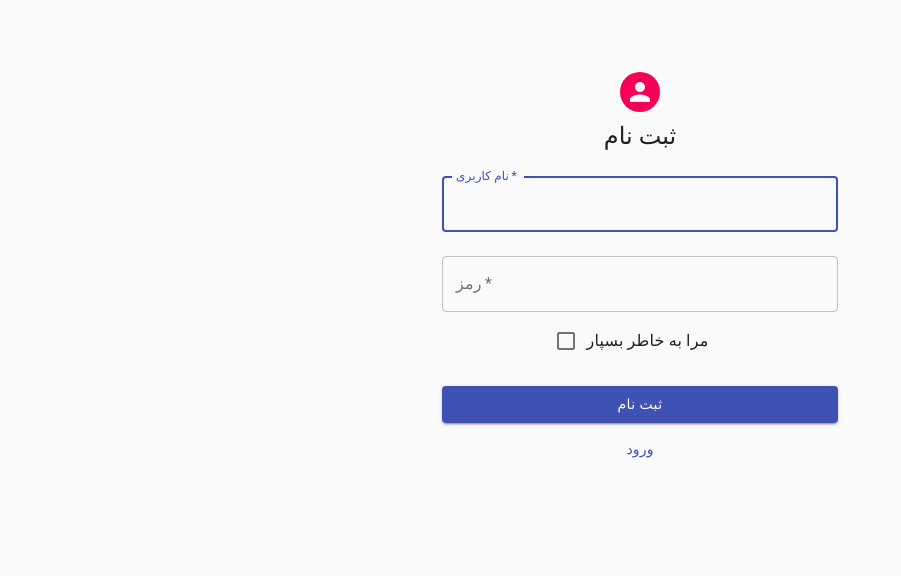
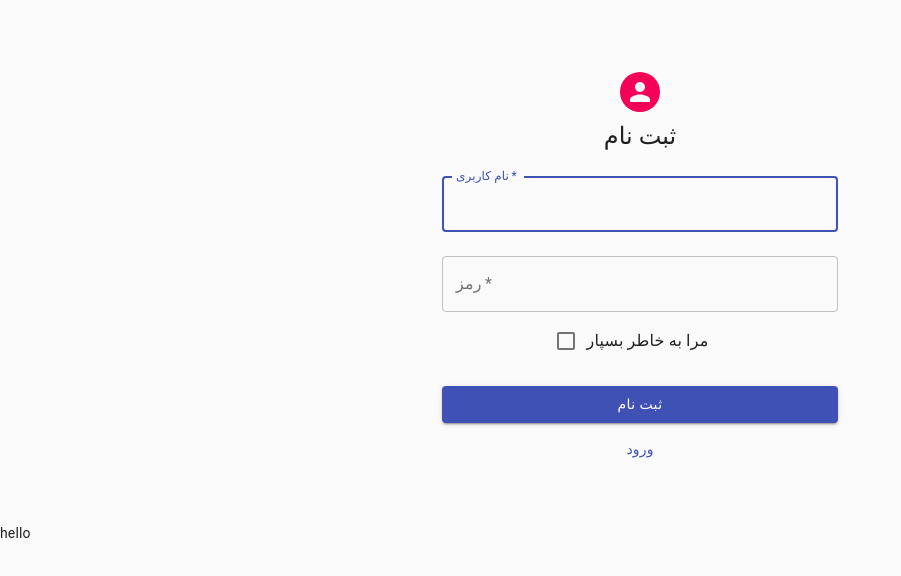
Before and after one commit to amirjrn/tasksReact, a React (Create React App) app: page /login in a window 1280 px wide. Shown: the top 576 px of the page, without its empty margins (0-901 px from the left). Built offline with nearby package versions, Linux system fonts and the light colour scheme.

Commit message:
added react router

```diff
--- a/package.json
+++ b/package.json
@@ -8,6 +8,7 @@
     "@testing-library/react": "^9.5.0",
     "@testing-library/user-event": "^7.2.1",
     "axios": "^0.19.2",
+    "history": "^5.0.0",
     "react": "^16.13.1",
     "react-dom": "^16.13.1",
     "react-router": "^5.2.0",
--- a/src/App.js
+++ b/src/App.js
@@ -1,12 +1,17 @@
 import React from 'react'
+import { BrowserRouter as Router, Link, Route, useHistory } from 'react-router-dom'
+import Login from './pages/login'
 import './App.css'
 import Register from './pages/register'
-
+import history from './components/history'
 function App() {
   return (
-    <div className="App">
-      <Register />
-    </div>
+    <Router history={history}>
+      <div className="App">
+        <Register />
+      </div>
+      <Route path="/login" component={Login}></Route>
+    </Router>
   )
 }
 
--- /dev/null
+++ b/src/components/history.js
@@ -0,0 +1,3 @@
+import { createBrowserHistory } from 'history'
+
+export default createBrowserHistory()
--- /dev/null
+++ b/src/pages/login.js
@@ -0,0 +1,6 @@
+import React from 'react'
+const Login = () => {
+  return <div>hello</div>
+}
+
+export default Login
--- a/src/pages/register.js
+++ b/src/pages/register.js
@@ -36,7 +36,9 @@ const useStyles = makeStyles((theme) => ({
 }))
 
 export default function SignIn() {
-  console.log(useHistory())
+  const history = useHistory()
+  console.log(history)
+  history.push('/login')
   const classes = useStyles()
   const [name, handlenameChange] = useInput()
   const [pass, handlepassChange] = useInput()
@@ -45,7 +47,7 @@ export default function SignIn() {
     console.log(name, pass)
     axios.post('http://localhost:4000/register', { username: name, password: pass }).then((res) => {
       console.log(res.data.success)
-      res.data.success ? history.push('/login') : setError('ثبت نام با موفقیت انجام نشد')
+      // res.data.success ? history.push('/login') : setError('ثبت نام با موفقیت انجام نشد')
     })
   }
   return (
```
Also changed, not shown: 1 other file (tests, documents, lock files or other folders).
